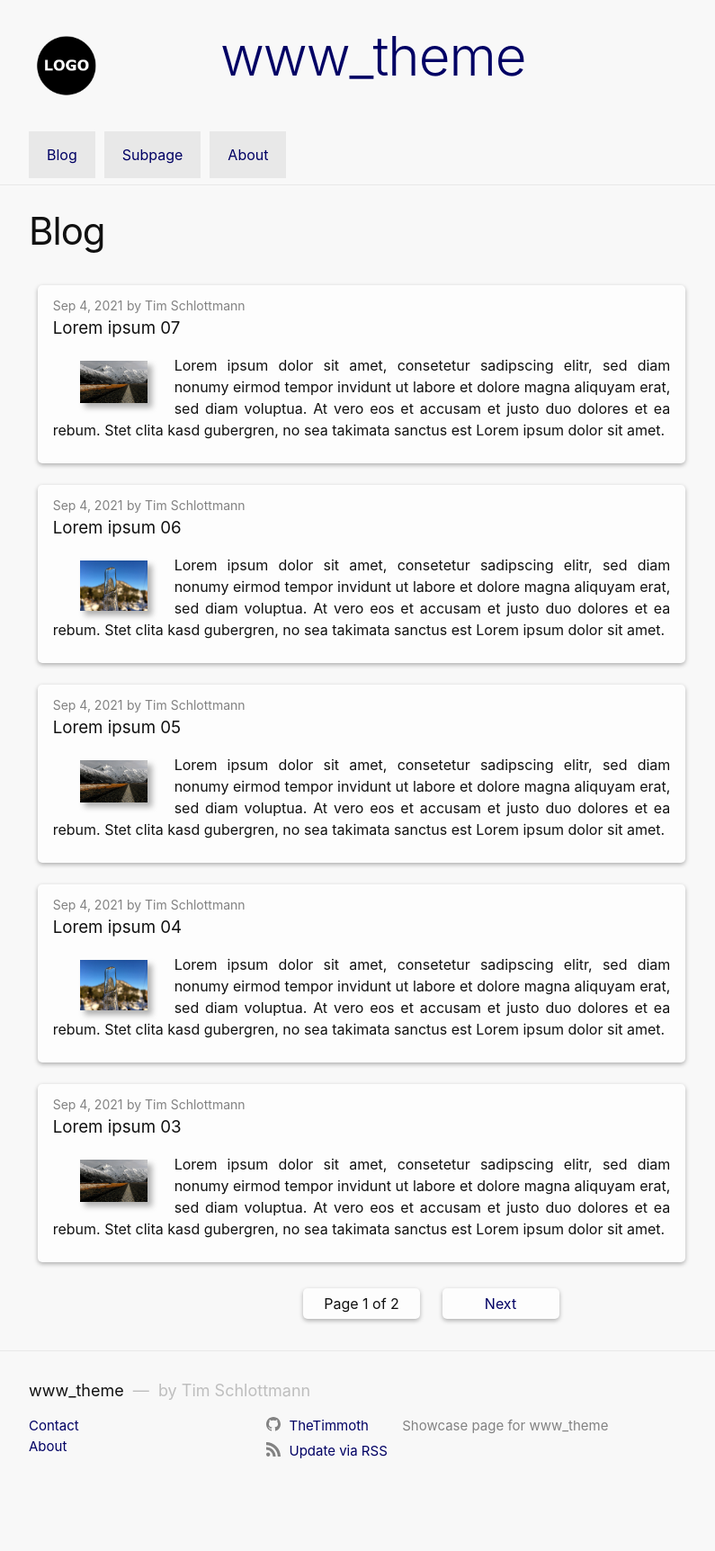
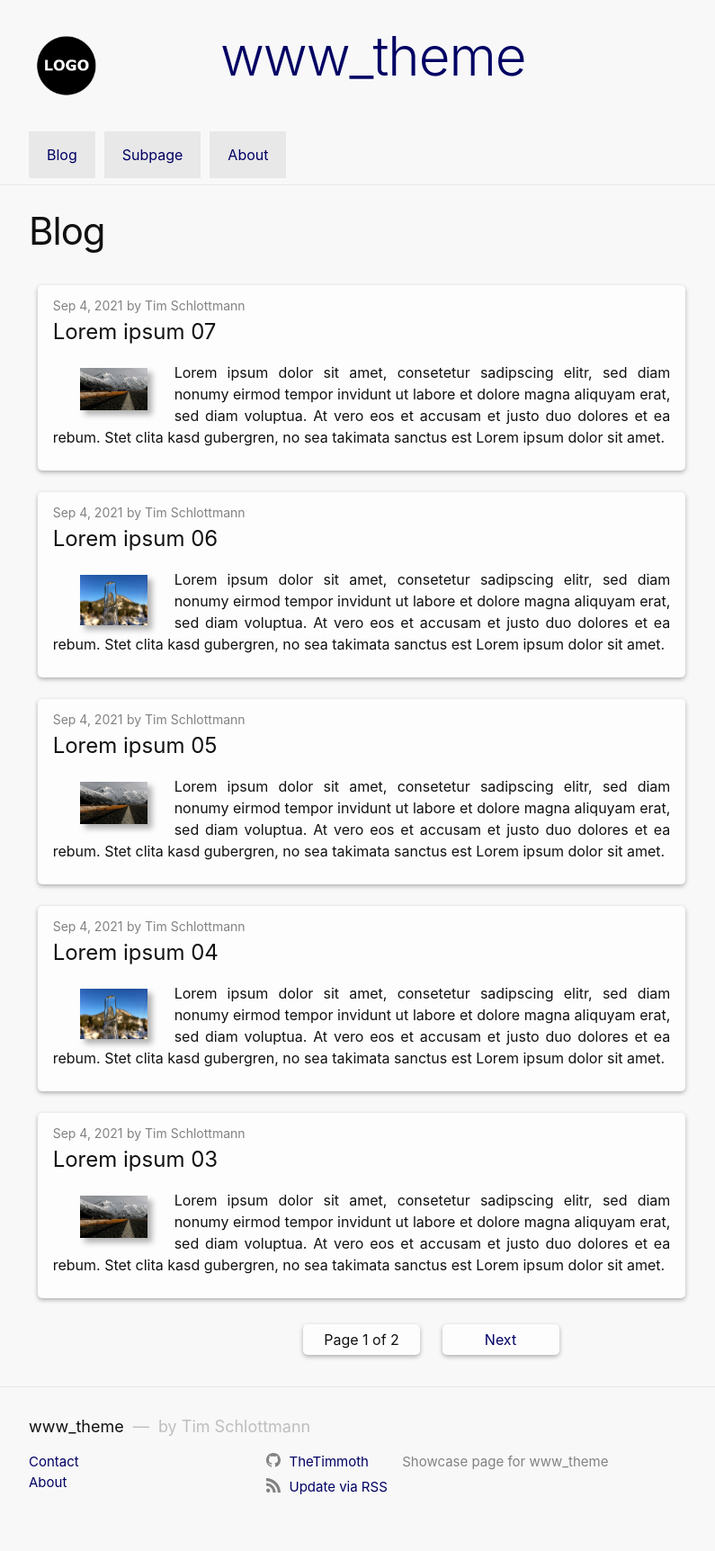
Before and after one commit to TheTimmoth/www_theme, a Jekyll site: the page built from index.html, in a window 1280 px wide. Shown: the whole page at 90% size, without its empty margins (238-1033 px from the left). Built offline with Jekyll 4.4.1, drawn with Linux system fonts in a browser that asks for light colours; the list of posts is cut into pages by our own code; before the commit the page ends 1684 px from its top, so only the background shows below that.

Commit message:
Update h3 font size in paginator

```diff
--- a/_sass/www_theme/_layout.scss
+++ b/_sass/www_theme/_layout.scss
@@ -391,6 +391,10 @@
   -webkit-transition: all 1ms cubic-bezier(0.165, 0.84, 0.44, 1);
   transition: all 1ms cubic-bezier(0.165, 0.84, 0.44, 1);
 
+  h3 {
+    font-size: 24px;
+  }
+
   &::after {
     content: "";
     position: absolute;
```
